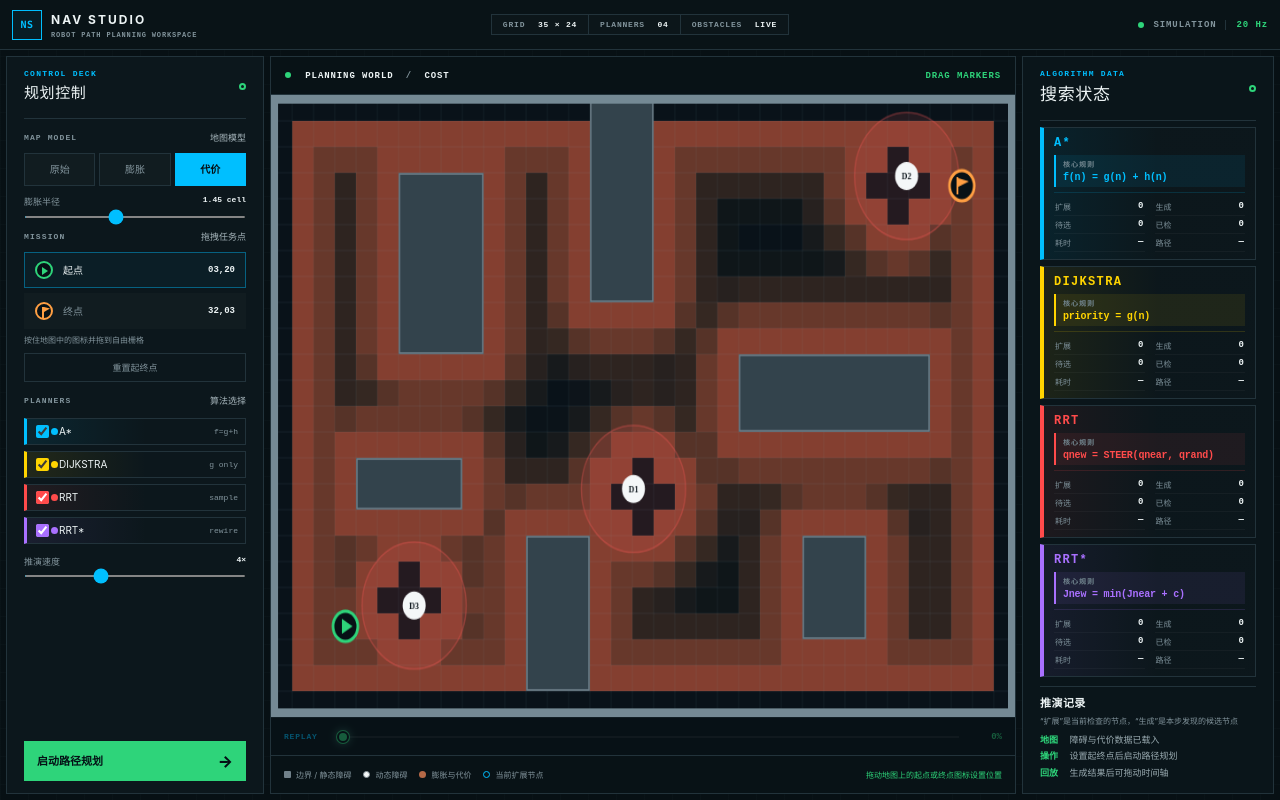
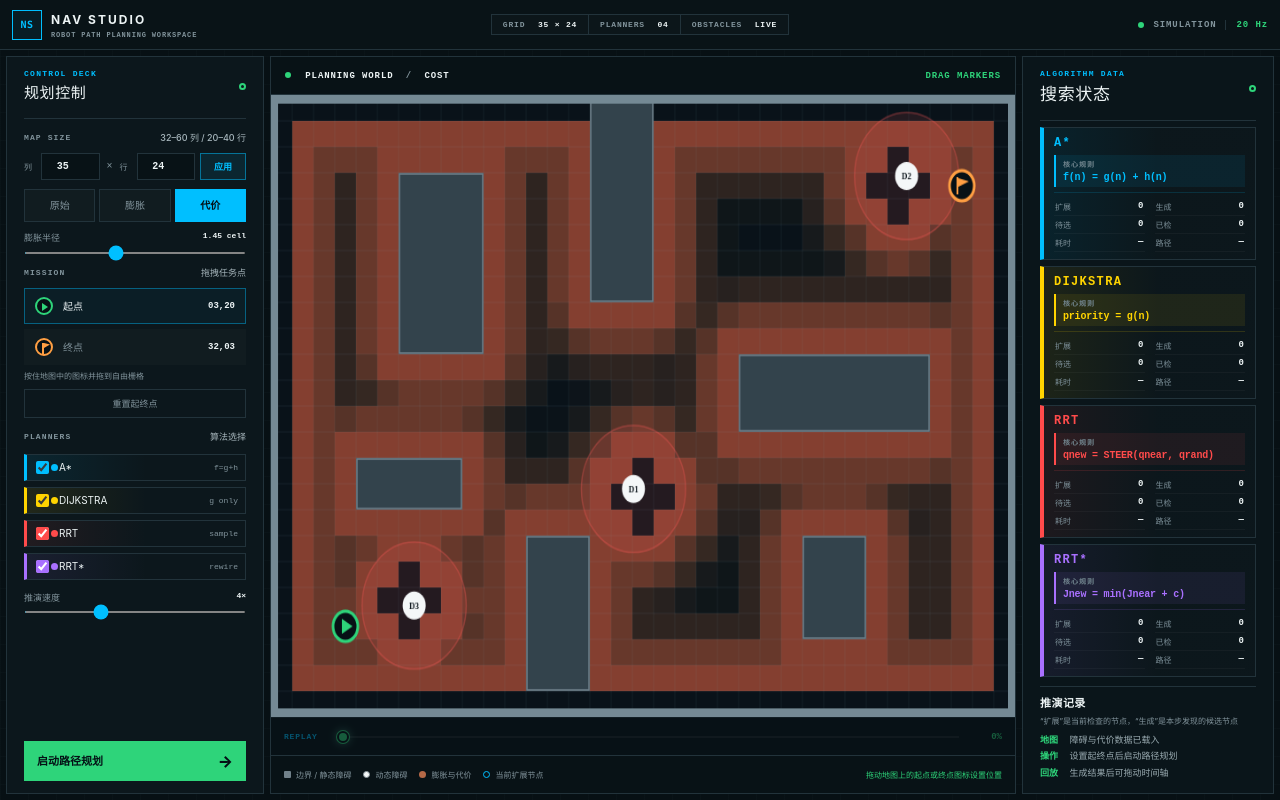
Before and after one commit to laichao2018/embodied-path-planning-lab, a Next.js app: page / in a window 1280 px wide. Built offline with nearby package versions, Linux system fonts and the light colour scheme.

Commit message:
feat: add adjustable map grid size

```diff
--- a/app/page.tsx
+++ b/app/page.tsx
@@ -6,8 +6,10 @@ import {
   CANVAS_WIDTH,
   CELL,
   COLS,
+  GRID_LIMITS,
   ROWS,
   STATIC_RECTS,
+  configureGrid,
   dynamicObstaclesAt,
   makeCostField,
   pointToCanvas,
@@ -49,8 +51,17 @@ const FORMULAS: Record<PlannerKey, string> = {
   rrtstar: "Jnew = min(Jnear + c)",
 };
 
-const DEFAULT_START = { x: 3, y: 20 };
-const DEFAULT_GOAL = { x: 32, y: 3 };
+function defaultPointsForGrid(cols: number, rows: number) {
+  const horizontalInset = Math.max(3, Math.round((3 / 35) * cols));
+  const startBottomInset = Math.max(3, Math.round((4 / 24) * rows));
+  const goalTopInset = Math.max(2, Math.round((3 / 24) * rows));
+  return {
+    start: { x: horizontalInset, y: rows - startBottomInset },
+    goal: { x: cols - horizontalInset, y: goalTopInset },
+  };
+}
+
+const INITIAL_POINTS = defaultPointsForGrid(COLS, ROWS);
 
 function positionAlongPath(path: Point[], cursor: number) {
   if (!path.length) return null;
@@ -72,8 +83,11 @@ export default function Home() {
   const canvasRef = useRef<HTMLCanvasElement>(null);
   const [layer, setLayer] = useState<Layer>("cost");
   const [placement, setPlacement] = useState<"start" | "goal">("start");
-  const [start, setStart] = useState<Point>(DEFAULT_START);
-  const [goal, setGoal] = useState<Point>(DEFAULT_GOAL);
+  const [gridSize, setGridSize] = useState({ cols: COLS, rows: ROWS });
+  const [draftCols, setDraftCols] = useState(String(COLS));
+  const [draftRows, setDraftRows] = useState(String(ROWS));
+  const [start, setStart] = useState<Point>(INITIAL_POINTS.start);
+  const [goal, setGoal] = useState<Point>(INITIAL_POINTS.goal);
   const [inflation, setInflation] = useState(1.45);
   const [speed, setSpeed] = useState(4);
   const [enabled, setEnabled] = useState<Record<PlannerKey, boolean>>({
@@ -103,6 +117,20 @@ export default function Home() {
     setRunning(false);
     setExecuting(false);
     setExecutionCursor(0);
+  };
+
+  const applyGridSize = () => {
+    const next = configureGrid(Number(draftCols) || gridSize.cols, Number(draftRows) || gridSize.rows);
+    const points = defaultPointsForGrid(next.cols, next.rows);
+    clearRun();
+    setGridSize(next);
+    setDraftCols(String(next.cols));
+    setDraftRows(String(next.rows));
+    setStart(points.start);
+    setGoal(points.goal);
+    setPlacement("start");
+    setDraggingMarker(null);
+    setNotice(`地图已调整为 ${next.cols} × ${next.rows}，障碍物与任务点已重新布局`);
   };
 
   useEffect(() => {
@@ -345,7 +373,7 @@ export default function Home() {
     };
     frame = window.requestAnimationFrame(draw);
     return () => window.cancelAnimationFrame(frame);
-  }, [draggingMarker, executionCursor, executionResult, inflation, layer, progress, resultList, start, goal]);
+  }, [draggingMarker, executionCursor, executionResult, gridSize, inflation, layer, progress, resultList, start, goal]);
 
   const plan = () => {
     if (resultList.length && progress < maxSteps) {
@@ -443,9 +471,10 @@ export default function Home() {
   };
 
   const resetPoints = () => {
+    const points = defaultPointsForGrid(gridSize.cols, gridSize.rows);
     clearRun();
-    setStart(DEFAULT_START);
-    setGoal(DEFAULT_GOAL);
+    setStart(points.start);
+    setGoal(points.goal);
     setPlacement("start");
     setDraggingMarker(null);
     setNotice("起终点已重置，可直接拖动图标调整位置");
@@ -461,7 +490,7 @@ export default function Home() {
           <div><strong>NAV STUDIO</strong><p>ROBOT PATH PLANNING WORKSPACE</p></div>
         </div>
         <div className="workspace-stats">
-          <span>GRID <b>35 × 24</b></span>
+          <span>GRID <b>{gridSize.cols} × {gridSize.rows}</b></span>
           <span>PLANNERS <b>04</b></span>
           <span>OBSTACLES <b>LIVE</b></span>
         </div>
@@ -471,7 +500,13 @@ export default function Home() {
       <section className="lab-grid">
         <aside className="control-panel panel">
           <div className="panel-heading primary"><div><p>CONTROL DECK</p><h2>规划控制</h2></div><i className="panel-signal" /></div>
-          <div className="section-label"><span>MAP MODEL</span><b>地图模型</b></div>
+          <div className="section-label"><span>MAP SIZE</span><b>32–60 列 / 20–40 行</b></div>
+          <div className="grid-size-control">
+            <label>列<input type="number" min={GRID_LIMITS.minCols} max={GRID_LIMITS.maxCols} value={draftCols} onChange={(event) => setDraftCols(event.target.value)} onKeyDown={(event) => { if (event.key === "Enter") applyGridSize(); }} aria-label="地图列数" /></label>
+            <i>×</i>
+            <label>行<input type="number" min={GRID_LIMITS.minRows} max={GRID_LIMITS.maxRows} value={draftRows} onChange={(event) => setDraftRows(event.target.value)} onKeyDown={(event) => { if (event.key === "Enter") applyGridSize(); }} aria-label="地图行数" /></label>
+            <button type="button" onClick={applyGridSize}>应用</button>
+          </div>
           <div className="segmented">
             {(["raw", "inflation", "cost"] as Layer[]).map((item) => (
               <button key={item} type="button" aria-pressed={layer === item} className={layer === item ? "active" : ""} onClick={() => setLayer(item)}>
--- a/app/planning.ts
+++ b/app/planning.ts
@@ -26,13 +26,16 @@ export type CostField = {
   costs: number[][];
 };
 
-export const COLS = 35;
-export const ROWS = 24;
 export const CELL = 24;
-export const CANVAS_WIDTH = COLS * CELL;
-export const CANVAS_HEIGHT = ROWS * CELL;
+const BASE_COLS = 35;
+const BASE_ROWS = 24;
+export const GRID_LIMITS = { minCols: 32, maxCols: 60, minRows: 20, maxRows: 40 };
+export let COLS = BASE_COLS;
+export let ROWS = BASE_ROWS;
+export let CANVAS_WIDTH = COLS * CELL;
+export let CANVAS_HEIGHT = ROWS * CELL;
 
-export const STATIC_RECTS = [
+const BASE_STATIC_RECTS = [
   { x: 6, y: 3, w: 4, h: 7 },
   { x: 15, y: 0, w: 3, h: 8 },
   { x: 22, y: 10, w: 9, h: 3 },
@@ -41,14 +44,37 @@ export const STATIC_RECTS = [
   { x: 4, y: 14, w: 5, h: 2 },
 ];
 
+function staticRectsForGrid(cols: number, rows: number) {
+  return BASE_STATIC_RECTS.map((rect) => {
+    const x = Math.max(1, Math.min(cols - 2, Math.round((rect.x / BASE_COLS) * cols)));
+    const y = Math.max(0, Math.min(rows - 2, Math.round((rect.y / BASE_ROWS) * rows)));
+    const w = Math.max(1, Math.min(cols - 1 - x, Math.round((rect.w / BASE_COLS) * cols)));
+    const h = Math.max(1, Math.min(rows - 1 - y, Math.round((rect.h / BASE_ROWS) * rows)));
+    return { x, y, w, h };
+  });
+}
+
+export let STATIC_RECTS = staticRectsForGrid(COLS, ROWS);
+
+export function configureGrid(cols: number, rows: number) {
+  COLS = Math.max(GRID_LIMITS.minCols, Math.min(GRID_LIMITS.maxCols, Math.round(cols)));
+  ROWS = Math.max(GRID_LIMITS.minRows, Math.min(GRID_LIMITS.maxRows, Math.round(rows)));
+  CANVAS_WIDTH = COLS * CELL;
+  CANVAS_HEIGHT = ROWS * CELL;
+  STATIC_RECTS = staticRectsForGrid(COLS, ROWS);
+  return { cols: COLS, rows: ROWS };
+}
+
 export const keyOf = (point: Point) => `${Math.round(point.x)},${Math.round(point.y)}`;
 
 export function dynamicObstaclesAt(timeMs: number): Point[] {
   const t = timeMs / 1000;
+  const scaleX = COLS / BASE_COLS;
+  const scaleY = ROWS / BASE_ROWS;
   return [
-    { x: 19 + Math.sin(t * 0.72) * 3.4, y: 14.7 },
-    { x: 29.4, y: 5.7 + Math.sin(t * 0.58 + 1.4) * 3.1 },
-    { x: 8.5 + Math.sin(t * 0.49 + 2.2) * 2.3, y: 19.2 },
+    { x: (19 + Math.sin(t * 0.72) * 3.4) * scaleX, y: 14.7 * scaleY },
+    { x: 29.4 * scaleX, y: (5.7 + Math.sin(t * 0.58 + 1.4) * 3.1) * scaleY },
+    { x: (8.5 + Math.sin(t * 0.49 + 2.2) * 2.3) * scaleX, y: 19.2 * scaleY },
   ];
 }
 
--- a/standalone/app.js
+++ b/standalone/app.js
@@ -1,13 +1,16 @@
 (function () {
   "use strict";
 
-  const COLS = 35;
-  const ROWS = 24;
   const CELL = 24;
-  const WIDTH = COLS * CELL;
-  const HEIGHT = ROWS * CELL;
+  const BASE_COLS = 35;
+  const BASE_ROWS = 24;
+  const GRID_LIMITS = { minCols: 32, maxCols: 60, minRows: 20, maxRows: 40 };
+  let COLS = BASE_COLS;
+  let ROWS = BASE_ROWS;
+  let WIDTH = COLS * CELL;
+  let HEIGHT = ROWS * CELL;
   const PLANNERS = ["astar", "dijkstra", "rrt", "rrtstar"];
-  const STATIC_RECTS = [
+  const BASE_STATIC_RECTS = [
     { x: 6, y: 3, w: 4, h: 7 },
     { x: 15, y: 0, w: 3, h: 8 },
     { x: 22, y: 10, w: 9, h: 3 },
@@ -15,6 +18,27 @@
     { x: 25, y: 17, w: 3, h: 4 },
     { x: 4, y: 14, w: 5, h: 2 },
   ];
+
+  function staticRectsForGrid(cols, rows) {
+    return BASE_STATIC_RECTS.map((rect) => {
+      const x = Math.max(1, Math.min(cols - 2, Math.round(rect.x / BASE_COLS * cols)));
+      const y = Math.max(0, Math.min(rows - 2, Math.round(rect.y / BASE_ROWS * rows)));
+      const w = Math.max(1, Math.min(cols - 1 - x, Math.round(rect.w / BASE_COLS * cols)));
+      const h = Math.max(1, Math.min(rows - 1 - y, Math.round(rect.h / BASE_ROWS * rows)));
+      return { x, y, w, h };
+    });
+  }
+
+  let STATIC_RECTS = staticRectsForGrid(COLS, ROWS);
+
+  function configureGrid(cols, rows) {
+    COLS = Math.max(GRID_LIMITS.minCols, Math.min(GRID_LIMITS.maxCols, Math.round(cols)));
+    ROWS = Math.max(GRID_LIMITS.minRows, Math.min(GRID_LIMITS.maxRows, Math.round(rows)));
+    WIDTH = COLS * CELL;
+    HEIGHT = ROWS * CELL;
+    STATIC_RECTS = staticRectsForGrid(COLS, ROWS);
+    return { cols: COLS, rows: ROWS };
+  }
   const COLORS = {
     astar: "#00bfff",
     dijkstra: "#ffd400",
@@ -22,14 +46,27 @@
     rrtstar: "#a970ff",
   };
   const NAMES = { astar: "A*", dijkstra: "DIJKSTRA", rrt: "RRT", rrtstar: "RRT*" };
-  const DEFAULT_START = { x: 3, y: 20 };
-  const DEFAULT_GOAL = { x: 32, y: 3 };
+  function defaultPointsForGrid(cols, rows) {
+    const horizontalInset = Math.max(3, Math.round(3 / BASE_COLS * cols));
+    const startBottomInset = Math.max(3, Math.round(4 / BASE_ROWS * rows));
+    const goalTopInset = Math.max(2, Math.round(3 / BASE_ROWS * rows));
+    return {
+      start: { x: horizontalInset, y: rows - startBottomInset },
+      goal: { x: cols - horizontalInset, y: goalTopInset },
+    };
+  }
+
+  const INITIAL_POINTS = defaultPointsForGrid(COLS, ROWS);
 
   const canvas = document.getElementById("map");
   const ctx = canvas.getContext("2d");
   const elements = {
     layerControls: document.getElementById("layer-controls"),
     layerName: document.getElementById("layer-name"),
+    gridCols: document.getElementById("grid-cols"),
+    gridRows: document.getElementById("grid-rows"),
+    applyGrid: document.getElementById("apply-grid"),
+    gridSizeStat: document.getElementById("grid-size-stat"),
     inflation: document.getElementById("inflation"),
     inflationValue: document.getElementById("inflation-value"),
     selectStart: document.getElementById("select-start"),
@@ -52,8 +89,8 @@
   const state = {
     layer: "cost",
     placement: "start",
-    start: { ...DEFAULT_START },
-    goal: { ...DEFAULT_GOAL },
+    start: { ...INITIAL_POINTS.start },
+    goal: { ...INITIAL_POINTS.goal },
     inflation: 1.45,
     speed: 4,
     enabled: { astar: true, dijkstra: true, rrt: true, rrtstar: true },
@@ -76,10 +113,12 @@
 
   function dynamicObstaclesAt(timeMs) {
     const t = timeMs / 1000;
+    const scaleX = COLS / BASE_COLS;
+    const scaleY = ROWS / BASE_ROWS;
     return [
-      { x: 19 + Math.sin(t * 0.72) * 3.4, y: 14.7 },
-      { x: 29.4, y: 5.7 + Math.sin(t * 0.58 + 1.4) * 3.1 },
-      { x: 8.5 + Math.sin(t * 0.49 + 2.2) * 2.3, y: 19.2 },
+      { x: (19 + Math.sin(t * 0.72) * 3.4) * scaleX, y: 14.7 * scaleY },
+      { x: 29.4 * scaleX, y: (5.7 + Math.sin(t * 0.58 + 1.4) * 3.1) * scaleY },
+      { x: (8.5 + Math.sin(t * 0.49 + 2.2) * 2.3) * scaleX, y: 19.2 * scaleY },
     ];
   }
 
@@ -486,6 +525,7 @@
       button.classList.toggle("active", button.dataset.layer === state.layer);
     });
     elements.layerName.textContent = state.layer.toUpperCase();
+    elements.gridSizeStat.textContent = `${COLS} × ${ROWS}`;
     elements.inflation.value = String(state.inflation);
     elements.inflationValue.textContent = `${state.inflation.toFixed(2)} cell`;
     elements.speed.value = String(state.speed);
@@ -873,6 +913,29 @@
     state.layer = button.dataset.layer;
     updateInterface();
   });
+  function applyGridSize() {
+    const next = configureGrid(Number(elements.gridCols.value) || COLS, Number(elements.gridRows.value) || ROWS);
+    const points = defaultPointsForGrid(next.cols, next.rows);
+    clearRun();
+    canvas.width = WIDTH;
+    canvas.height = HEIGHT;
+    state.start = points.start;
+    state.goal = points.goal;
+    state.placement = "start";
+    state.draggingMarker = null;
+    elements.gridCols.value = String(next.cols);
+    elements.gridRows.value = String(next.rows);
+    canvas.classList.remove("is-dragging");
+    cachedField = makeCostField(dynamicObstaclesAt(performance.now()), state.inflation);
+    setNotice(`地图已调整为 ${next.cols} × ${next.rows}，障碍物与任务点已重新布局`);
+    updateInterface();
+  }
+  elements.applyGrid.addEventListener("click", applyGridSize);
+  [elements.gridCols, elements.gridRows].forEach((input) => {
+    input.addEventListener("keydown", (event) => {
+      if (event.key === "Enter") applyGridSize();
+    });
+  });
   elements.inflation.addEventListener("input", (event) => {
     clearRun();
     state.inflation = Number(event.target.value);
@@ -890,9 +953,10 @@
     updateInterface();
   });
   elements.resetPoints.addEventListener("click", () => {
+    const points = defaultPointsForGrid(COLS, ROWS);
     clearRun();
-    state.start = { ...DEFAULT_START };
-    state.goal = { ...DEFAULT_GOAL };
+    state.start = points.start;
+    state.goal = points.goal;
     state.placement = "start";
     state.draggingMarker = null;
     canvas.classList.remove("is-dragging");
--- a/standalone/index.html
+++ b/standalone/index.html
@@ -16,7 +16,7 @@
           <div><strong>NAV STUDIO</strong><p>ROBOT PATH PLANNING WORKSPACE</p></div>
         </div>
         <div class="workspace-stats">
-          <span>GRID <b>35 × 24</b></span>
+          <span>GRID <b id="grid-size-stat">35 × 24</b></span>
           <span>PLANNERS <b>04</b></span>
           <span>OBSTACLES <b>LIVE</b></span>
         </div>
@@ -26,7 +26,13 @@
       <section class="lab-grid">
         <aside class="control-panel panel">
           <div class="panel-heading primary"><div><p>CONTROL DECK</p><h2>规划控制</h2></div><i class="panel-signal"></i></div>
-          <div class="section-label"><span>MAP MODEL</span><b>地图模型</b></div>
+          <div class="section-label"><span>MAP SIZE</span><b>32–60 列 / 20–40 行</b></div>
+          <div class="grid-size-control">
+            <label>列<input id="grid-cols" type="number" min="32" max="60" value="35" aria-label="地图列数" /></label>
+            <i>×</i>
+            <label>行<input id="grid-rows" type="number" min="20" max="40" value="24" aria-label="地图行数" /></label>
+            <button id="apply-grid" type="button">应用</button>
+          </div>
           <div class="segmented" id="layer-controls">
             <button type="button" data-layer="raw">原始</button>
             <button type="button" data-layer="inflation">膨胀</button>
--- a/standalone/styles.css
+++ b/standalone/styles.css
@@ -74,6 +74,14 @@ button { color: inherit; }
 .section-label { display: flex; align-items: center; justify-content: space-between; margin-top: 19px; color: var(--muted); }
 .section-label span { font: 700 8px ui-monospace, monospace; letter-spacing: .14em; }
 .section-label b { color: #a8b7bd; font-size: 9px; font-weight: 500; }
+
+.grid-size-control { display: grid; grid-template-columns: 1fr 10px 1fr 46px; align-items: end; gap: 5px; margin-top: 9px; }
+.grid-size-control label { display: grid; grid-template-columns: 13px 1fr; align-items: center; gap: 4px; color: var(--muted); font-size: 8px; }
+.grid-size-control input { width: 100%; min-width: 0; height: 27px; padding: 0 5px; border: 1px solid var(--line); outline: 0; background: #081216; color: var(--ink); font: 800 10px ui-monospace, monospace; text-align: center; }
+.grid-size-control input:focus { border-color: var(--cyan); }
+.grid-size-control i { align-self: center; color: var(--muted); font: normal 10px ui-monospace, monospace; text-align: center; }
+.grid-size-control button { height: 27px; border: 1px solid rgba(0,191,255,.5); background: rgba(0,191,255,.09); color: var(--cyan); font-size: 9px; font-weight: 800; cursor: pointer; }
+.grid-size-control button:hover { background: var(--cyan); color: #041015; }
 
 .segmented { display: grid; grid-template-columns: repeat(3, 1fr); gap: 4px; margin-top: 9px; }
 .segmented button { border: 1px solid var(--line); background: rgba(255,255,255,.018); color: var(--muted); padding: 8px 4px; cursor: pointer; font-size: 10px; transition: 140ms ease; }
@@ -194,6 +202,7 @@ button { color: inherit; }
   .lab-grid { grid-template-columns: 190px minmax(0, 1fr); padding: 6px; gap: 6px; }
   .control-panel { padding: 11px; }
   .section-label { margin-top: 12px; }
+  .grid-size-control { margin-top: 6px; }
   .map-legend > span:not(.legend-note) { display: none; }
 }
 
```
Also changed, not shown: 2 other files (tests, documents, lock files or other folders).
